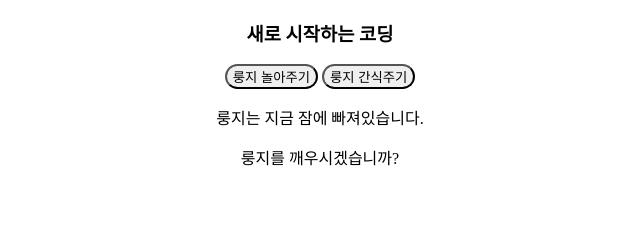
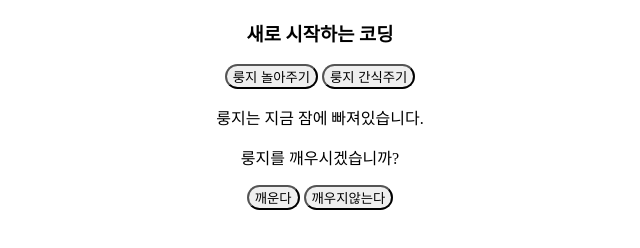
Before and after one commit to Roong-z/Study-git, a plain HTML site: page index.html in a window 1280 px wide. Shown: the whole page, without its empty margins (320-960 px from the left). Drawn offline with Linux system fonts and the light colour scheme.

Commit message:
깃연습8

```diff
--- a/index.html
+++ b/index.html
@@ -14,6 +14,8 @@
     <button>룽지 간식주기</button>
     <p>룽지는 지금 잠에 빠져있습니다.</p>
     <p>룽지를 깨우시겠습니까?</p>
+    <button>깨운다</button>
+    <button>깨우지않는다</button>
     </div>
 </body>
 </html>
```
